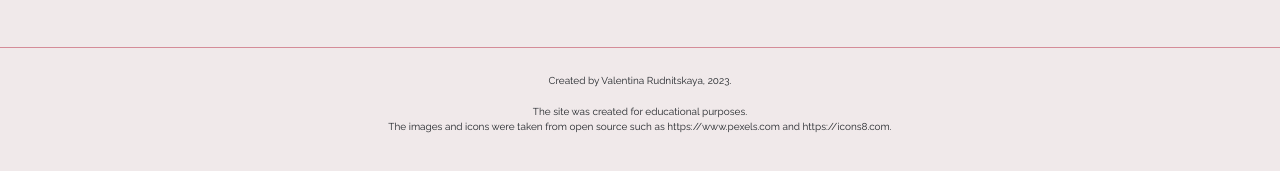
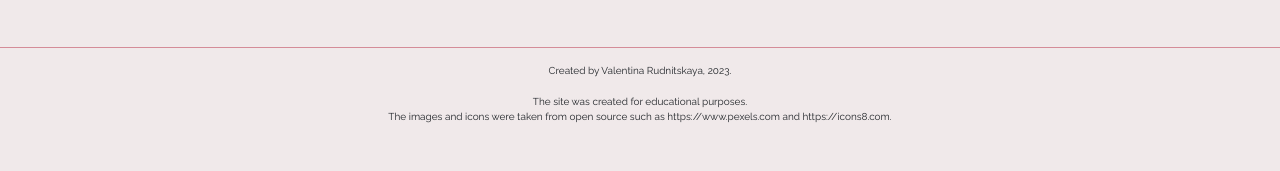
Before and after one commit to vrudnitskaya/BalleKids, a plain HTML site: page index.html in a window 1280 px wide. Shown: the part 2802-2973 px from the top of the page. Drawn offline with nearby package versions, Linux system fonts and the light colour scheme.

Commit message:
Update style.css

```diff
--- a/style.css
+++ b/style.css
@@ -155,7 +155,7 @@ i:hover {
 
 footer {
     border-top: 1px solid rgb(212, 140, 152);
-    padding: 25px;
+    padding: 15px;
     font-size: 10px;
 
 }
@@ -163,7 +163,7 @@ footer {
 #particles-js {
     z-index: -1;
     position: absolute;
-    height: 350vh;
+    height: 200vh;
 }
 
 @media all and (max-width:1180px) {
```
